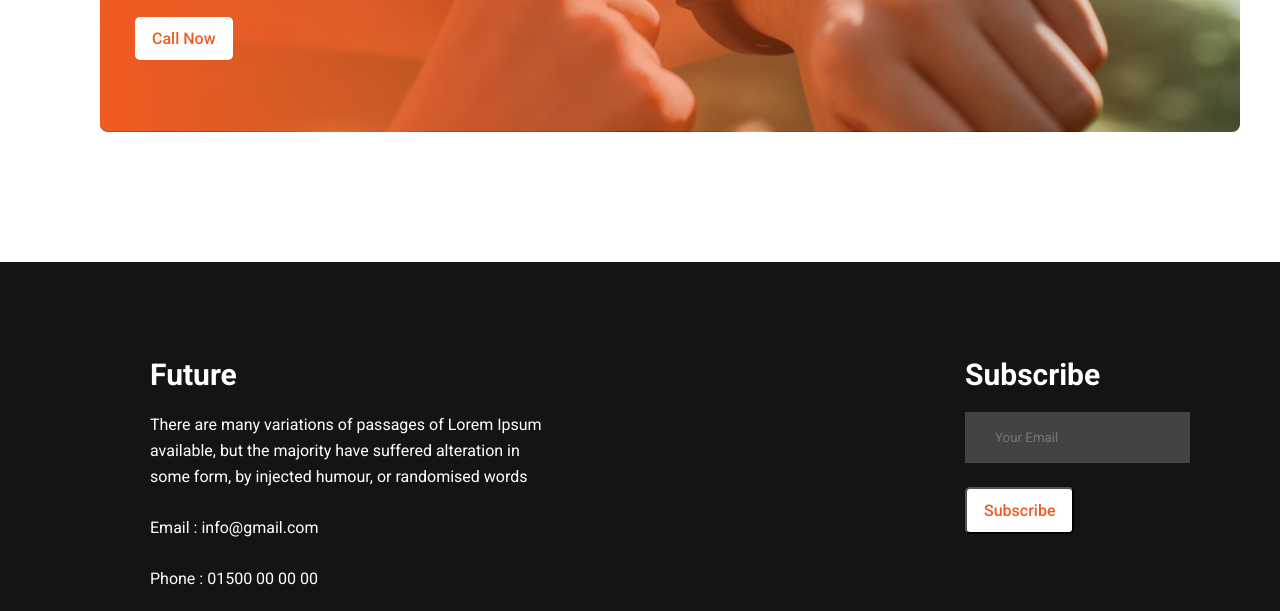
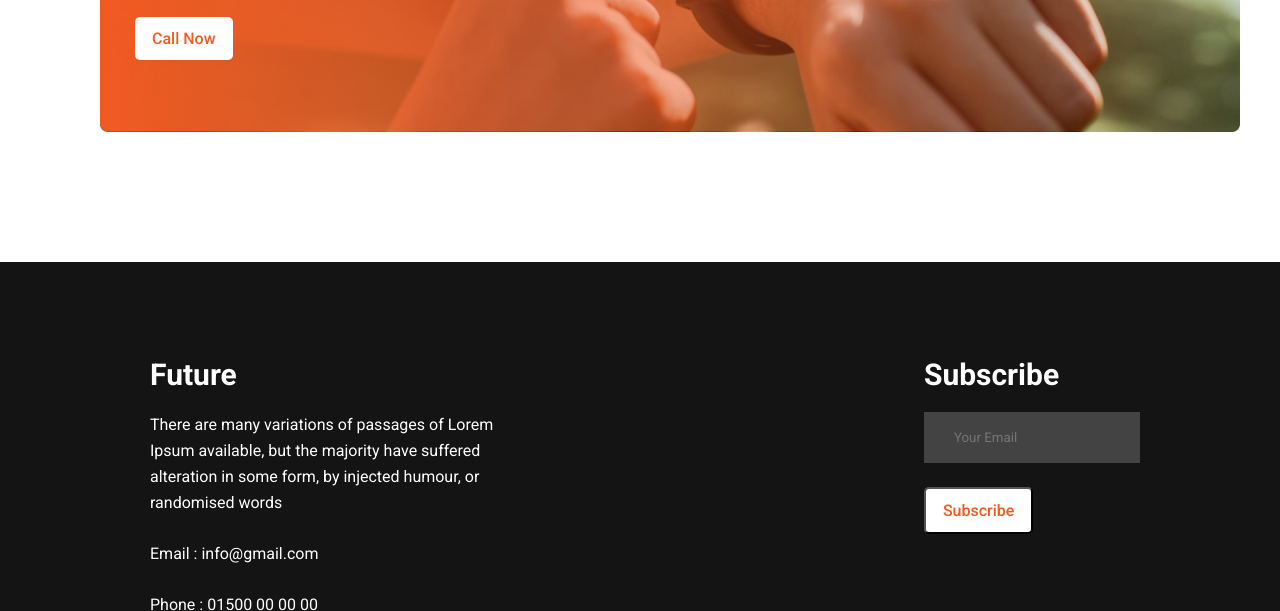
Before and after one commit to afsana-haque/assignment-1, a plain HTML site: page index.html in a window 1280 px wide. Shown: the part 2358-2969 px from the top of the page. Drawn offline with Linux system fonts and the light colour scheme.

Commit message:
added code

```diff
--- a/css/style.css
+++ b/css/style.css
@@ -215,7 +215,7 @@ img{
     margin-left: 10px;
 }
 .subscribe{
-    padding-right: 150px;
+    padding-right: 200px;
 }
 .subscribe h2{
     font-weight: 700px;
```
